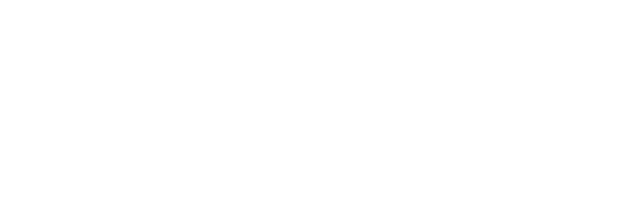
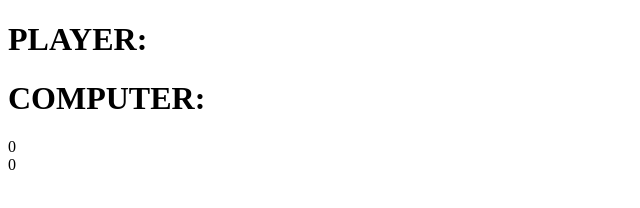
Before and after one commit to waseemriyazz/rock-paper-scissors, a plain HTML site: page index.html in a window 1280 px wide. Shown: the whole page, without its empty margins (0-640 px from the left). Drawn offline with Linux system fonts and the light colour scheme.

Commit message:
starting over

```diff
--- a/index.html
+++ b/index.html
@@ -1,17 +1,21 @@
 <!DOCTYPE html>
 <html lang="en">
 <head>
-    <meta charset="UTF-8">
-    <meta name="viewport" content="width=device-width, initial-scale=1.0">
-    <title>Game</title>
+  <meta charset="UTF-8">
+  <meta name="viewport" content="width=device-width, initial-scale=1.0">
+  <link rel="stylesheet" href="styles.css">
+  <title>Rock Paper Scissors</title>
 </head>
 <body>
+  <div class="Game-div">
+    <h1 class="playerSelection"> PLAYER: </h1>
+    <h1 class="computerSelection">COMPUTER: </h1>
+    <div class="scoreCard">
+        <div class="playerScore">0</div>
+        <div class="computerScore">0</div>
+    </div>
 
-    <!-- <div class="GameDiv">
-        <h1 class="GameHead"></h1>
-        <button type="rock"> <img src="#"></button>
-    </div> -->
-
+  </div>
+  <script src="script.js"></script>
 </body>
-<script src="script.js"></script>
 </html>
```
Also changed, not shown: script.js (line endings or trailing spaces), styles.css (added), ui-strategy.txt.
